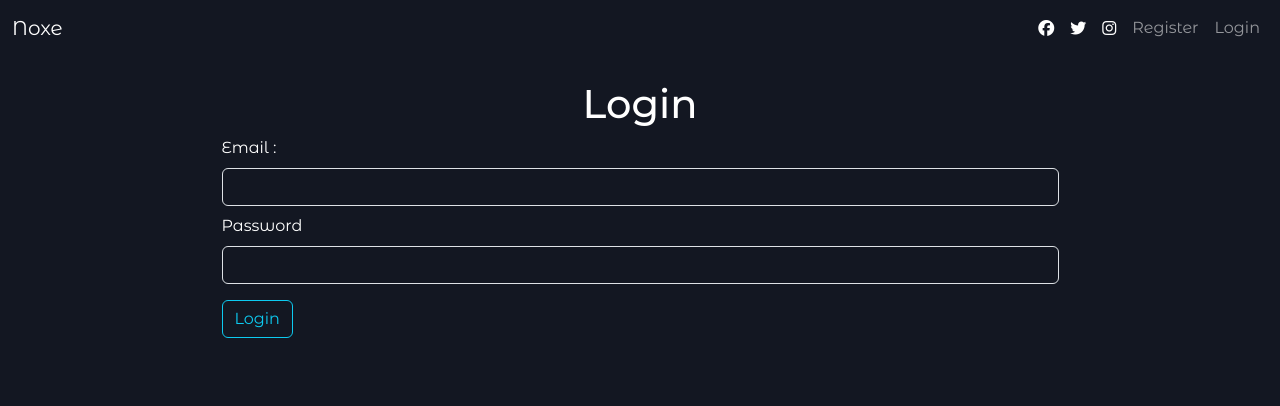
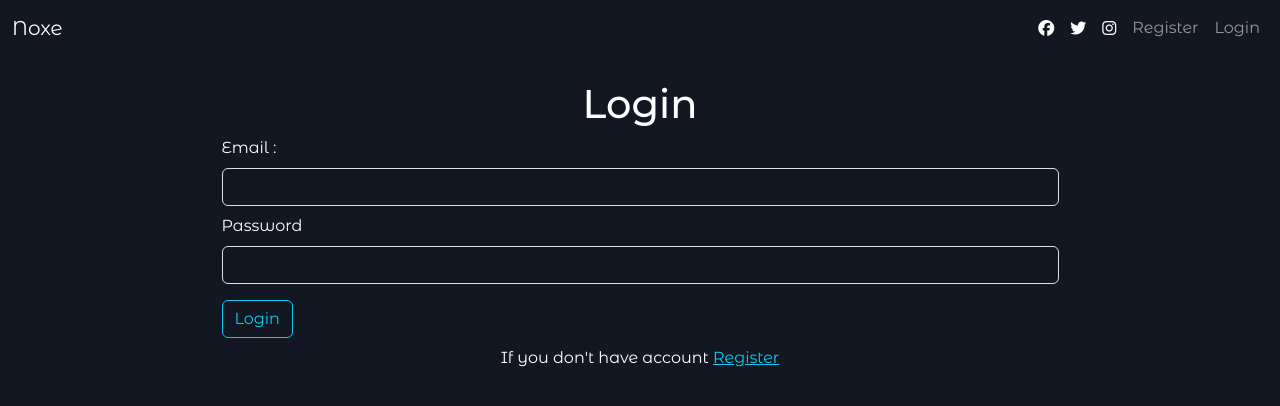
Before and after one commit to MohamedAhmed893/Movie-Reacts, a React (Create React App) app: page /#/login in a window 1280 px wide. Shown: the top 406 px of the page. Built offline with nearby package versions, Linux system fonts and the light colour scheme.

Commit message:
Create link in login and register

```diff
--- a/src/Login.jsx
+++ b/src/Login.jsx
@@ -1,7 +1,7 @@
 import  Axios  from 'axios'
 import Joi from 'joi'
 import React, { useState } from 'react'
-import { useNavigate } from 'react-router-dom'
+import { Link, useNavigate } from 'react-router-dom'
 export default function Login(props) {
   let navigate=useNavigate()
 
@@ -67,6 +67,7 @@ async function submitForm(e){
           <label className="mb-2" htmlFor="password">Password</label>
           <input onChange={getData} type="password" id="password" name="password" className="form-control mb-2 bg-transparent text-white" />
           <button type="submit" className="btn btn-outline-info my-2">{loading===true?<i className='fas fa-spinner fa-spin'></i>:'Login'}</button>
+          <p className='text-center'>If you don't have account <Link className='custom-link' to="/register">Register</Link></p>
         </form>
       </div>
     </>
--- a/src/Register.jsx
+++ b/src/Register.jsx
@@ -1,7 +1,7 @@
 import Joi from 'joi'
 import { useState } from 'react';
 import  Axios  from 'axios';
-import { useNavigate } from 'react-router-dom';
+import { Link, useNavigate } from 'react-router-dom';
 
 export default function Register(){
     let [loading ,setLoading] = useState(false);
@@ -82,7 +82,7 @@ function validation(){
                     <label className="mb-2" htmlFor="password">Password</label>
                     <input onChange={getData} type="password" id="password" name="password"  className="form-control mb-2 bg-transparent text-white"/>
                     <button type="submit" className="btn btn-outline-info my-2">{loading ===true?<i className='fas fa-spinner fa-spin'></i>:'Register'}</button>
-
+                    <p className='text-center'>If you have account <Link className='custom-link' to="/login">Login</Link></p>
                 </form>
             </div>
         </>
--- a/src/index.css
+++ b/src/index.css
@@ -43,3 +43,13 @@ ul{
 .pointer{
   cursor: pointer;
 }
+
+.custom-link{
+  text-decoration: underline;
+
+  color: #0dcaf0;
+}
+
+.custom-link:hover{
+  color:#074653 ;
+}
```
